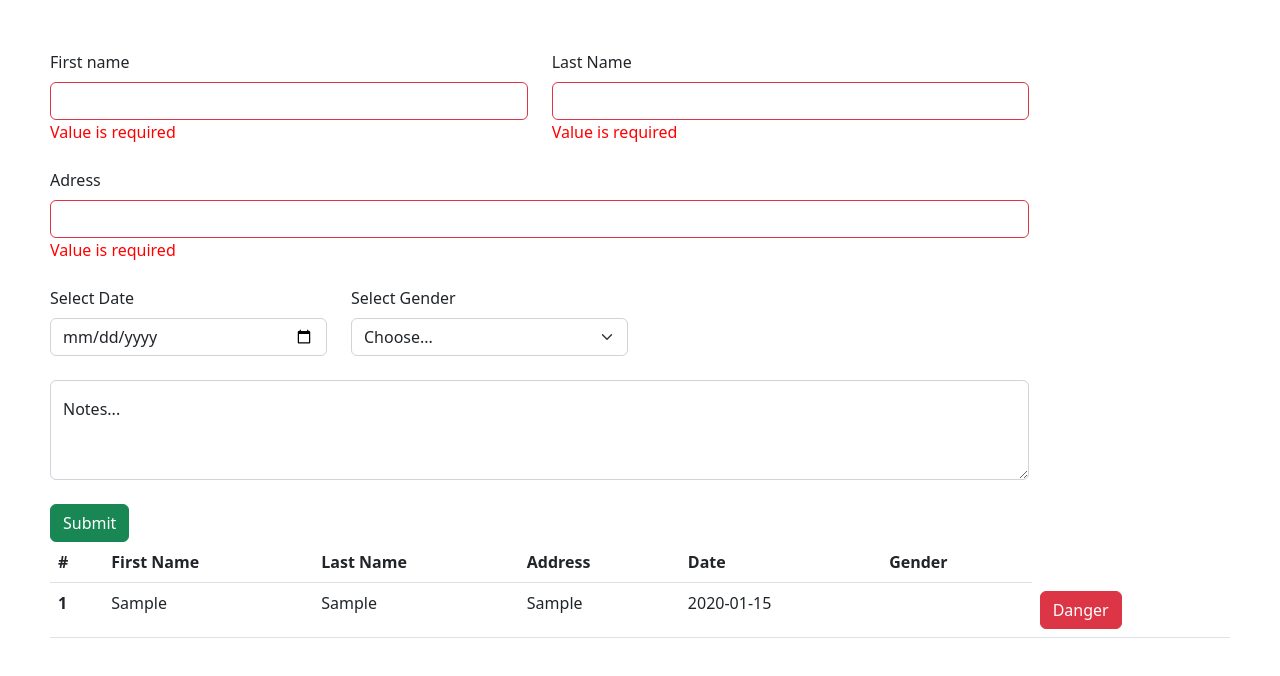
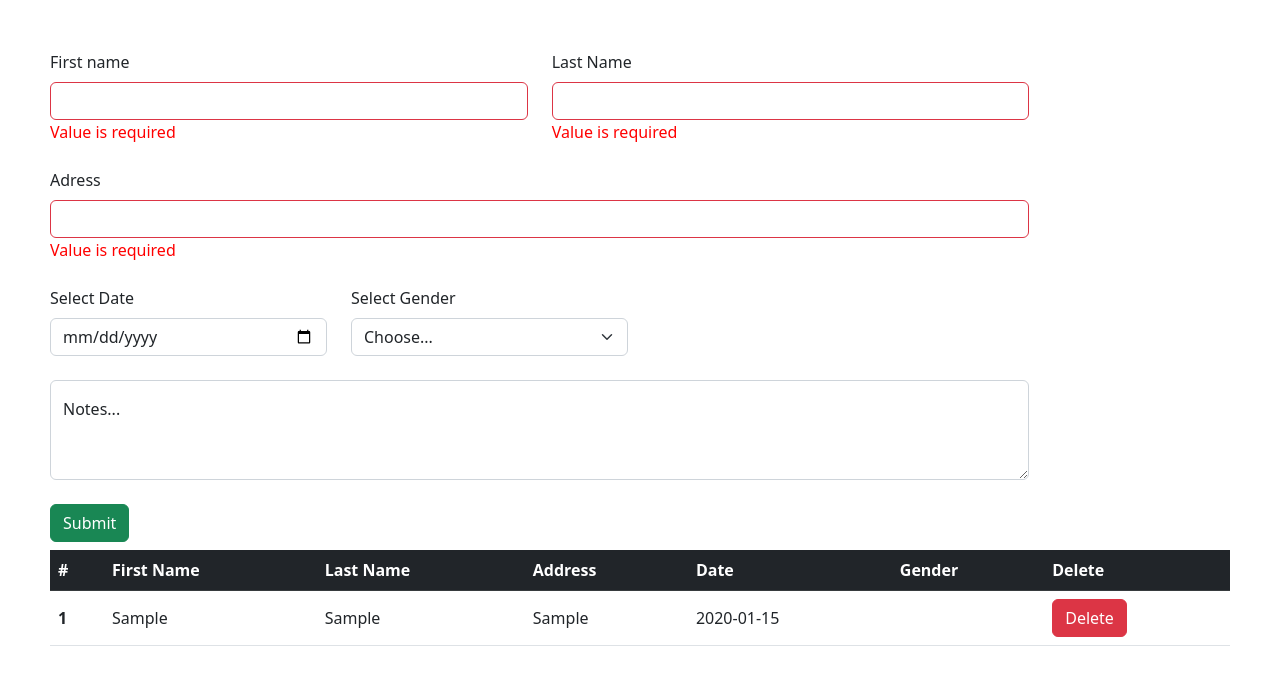
Before and after one commit to RedBaron1918/Form, a Vue app: page / in a window 1280 px wide. Both pictures are taken after typing "Sample", "Sample", "Sample", "2020-01-15", "Sample" into the empty fields and a click on the button "Submit". Shown: the top 676 px of the page. Built offline with nearby package versions, Linux system fonts and the light colour scheme.

Commit message:
fixed table responsivnes

```diff
--- a/src/components/Table.vue
+++ b/src/components/Table.vue
@@ -1,6 +1,7 @@
 <template>
-  <table class="table">
-    <thead>
+  <div class="table-responsive mt-2">
+    <table class="table align-middle">
+      <thead class="table-dark">
         <tr>
           <th scope="col">#</th>
           <th scope="col">First Name</th>
@@ -8,34 +9,32 @@
           <th scope="col">Address</th>
           <th scope="col">Date</th>
           <th scope="col">Gender</th>
+          <th scope="col">Delete</th>
         </tr>
       </thead>
       <tbody>
-      <tr
-        v-for:="(data, index) in FormResult"
-        @click="popup(data.Notes)"
-        style="cursor: pointer"
-      >
-        <th scope="row">
+        <tr v-for:="(data, index) in FormResult" style="cursor: pointer">
+          <th scope="row" @click="popup(data.Notes)">
             {{ index + 1 }}
           </th>
-        <td>{{ data.FirstName }}</td>
-        <td>{{ data.LastName }}</td>
-        <td>{{ data.Adress }}</td>
-        <td>{{ data.SelectedDate }}</td>
-        <td>{{ data.Gender }}</td>
+          <td @click="popup(data.Notes)">{{ data.FirstName }}</td>
+          <td @click="popup(data.Notes)">{{ data.LastName }}</td>
+          <td @click="popup(data.Notes)">{{ data.Adress }}</td>
+          <td @click="popup(data.Notes)">{{ data.SelectedDate }}</td>
+          <td @click="popup(data.Notes)">{{ data.Gender }}</td>
           <td>
             <button
               type="button"
               class="btn btn-danger"
               @click="$emit('RemoveItem', data)"
             >
-            Danger
+              Delete
             </button>
           </td>
         </tr>
       </tbody>
     </table>
+  </div>
 </template>
 
 <script>
```
Lines whose indentation alone changed are shown as unchanged.
